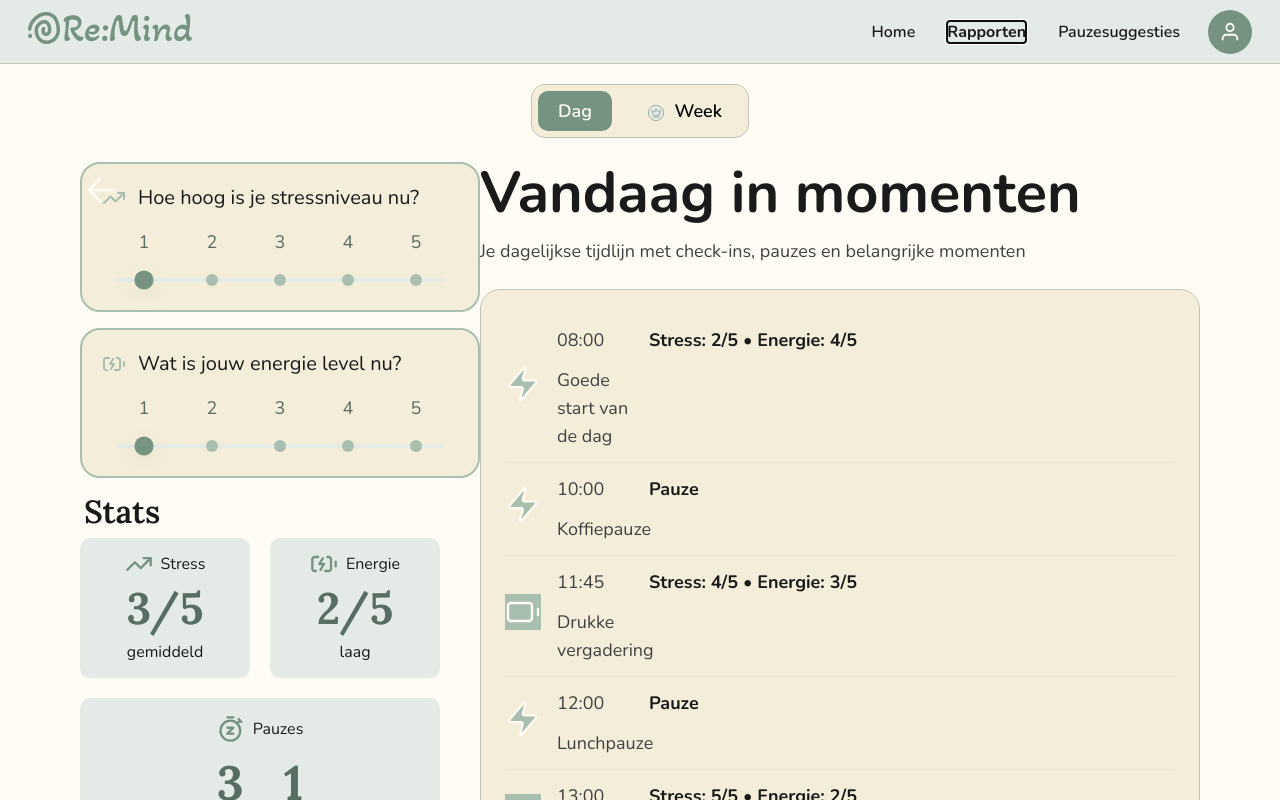
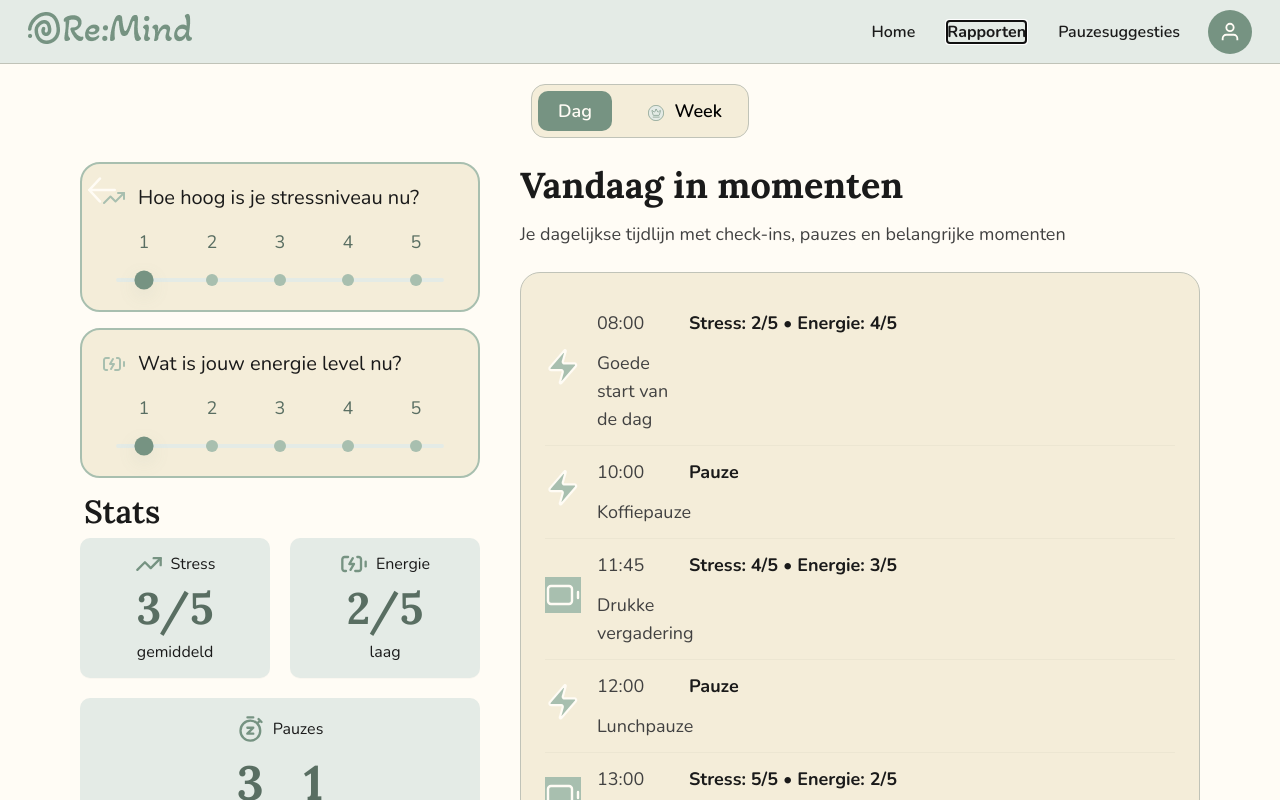
Before and after one commit to sampittois/Re-Mind_App_Individueel, a React (Vite) app in the folder stress-app/frontend/: page / in a window 1280 px wide. Both pictures are taken after a click on the button "Rapporten". Shown: the top 800 px of the page. Built offline with nearby package versions, Linux system fonts and the light colour scheme.

Commit message:
style: update Reports Day layout and enhance heading styles
Co-authored-by: Copilot <copilot@github.com>

```diff
--- a/stress-app/frontend/src/styles/reportsDay.css
+++ b/stress-app/frontend/src/styles/reportsDay.css
@@ -4,7 +4,7 @@
 
 .reports-layout {
   display: grid;
-  grid-template-columns: 360px 1fr;
+  grid-template-columns: 400px 1fr;
   gap: var(--space-8);
   align-items: start;
 }
@@ -15,6 +15,11 @@
 
 .reports-right h1 {
   margin: 0 0 var(--space-3);
+  font-family: var(--text-heading-1-font-family);
+  font-size: var(--text-heading-1-font-size);
+  line-height: var(--text-heading-1-line-height);
+  font-weight: var(--text-heading-1-font-weight);
+  letter-spacing: var(--text-heading-1-letter-spacing);
 }
 
 .reports-desc {
```
